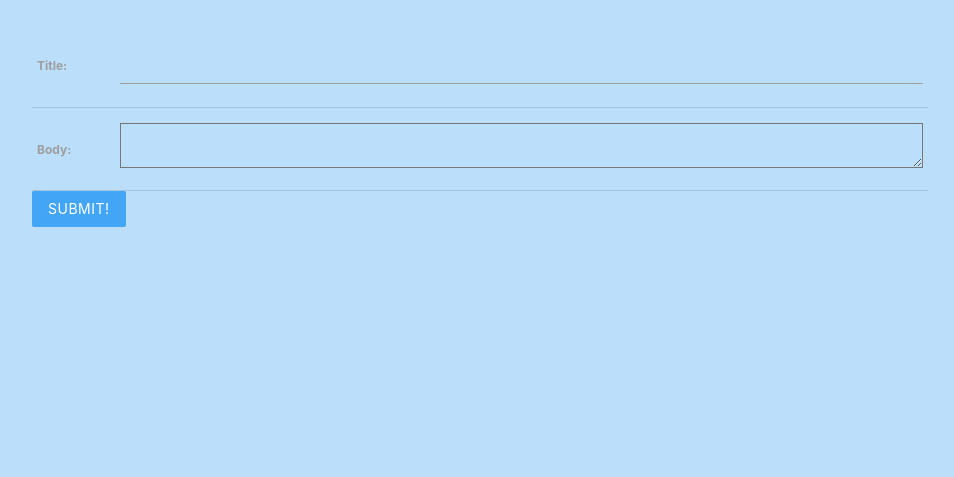
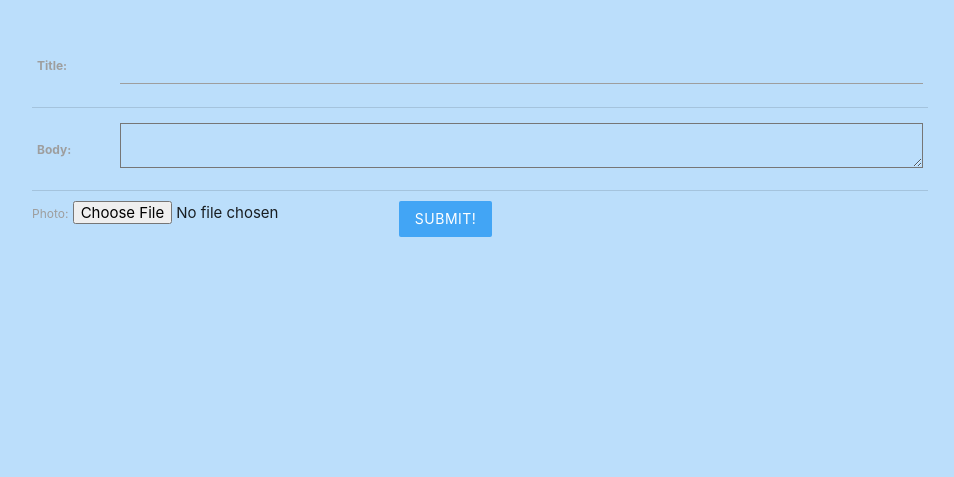
Before and after one commit to ShadowXG/Luminate, a Django app: page /posts/create/ in a window 1280 px wide. Shown: the part 177-654 px from the top of the page, without its empty margins (160-1114 px from the left). Run offline with Django 4.2, Linux system fonts and the light colour scheme.

Commit message:
can add photos, just not showing up yet

```diff
--- a/main_app/admin.py
+++ b/main_app/admin.py
@@ -1,6 +1,7 @@
 from django.contrib import admin
-from .models import Post, Like
+from .models import Post, Like, Photo
 
 # Register your models here.
 admin.site.register(Post)
 admin.site.register(Like)
+admin.site.register(Photo)
--- a/main_app/models.py
+++ b/main_app/models.py
@@ -11,7 +11,7 @@ class Post(models.Model):
     user = models.ForeignKey(User, on_delete=models.CASCADE)
     created_date = models.DateTimeField(default=timezone.now)
     likes = models.ManyToManyField(User, through='Like', related_name='post_likes')
-    # replies = models.ManyToManyField(User, through='Reply', related_name='post_replies')
+    photo = models.ImageField(upload_to='posts/', blank=True, null=True)
 
     class Meta:
         ordering = ['-created_date']
@@ -28,3 +28,10 @@ class Reply(models.Model):
 class Like(models.Model):
     user = models.ForeignKey(User, on_delete=models.CASCADE)
     post = models.ForeignKey(Post, on_delete=models.CASCADE)
+
+class Photo(models.Model):
+    url = models.CharField(max_length=200)
+    post = models.ForeignKey(Post, on_delete=models.CASCADE, related_name='post_photos')
+
+    def __str__(self):
+        return f"Photo for post_id: {self.post_id} @{self.url}"
--- a/main_app/templates/main_app/post_form.html
+++ b/main_app/templates/main_app/post_form.html
@@ -5,11 +5,13 @@
     {% else %}
         <h1>Add a Post</h1>
     {% endif %}
-        <form action="" method="POST">
+        <form action="" method="POST" enctype="multipart/form-data">
             {% csrf_token %}
             <table>
                 {{ form.as_table }}
             </table>
-            <input type="submit" value="Submit!" class="btn blue lighten-1">
+            <label for="id_photo">Photo:</label>
+            <input type="file" name="photo" id="id_photo">
+            <input type="submit" value="Submit!" class="btn blue lighten-1" style="margin-top: 10px;">
         </form>
 {% endblock %}
--- a/main_app/templates/posts/index.html
+++ b/main_app/templates/posts/index.html
@@ -7,6 +7,9 @@
             <div class="card-content">
                 <p class="float-right" style="float: right">posted: {{post.created_date}}</p>
                 <span class="card-title">{{ post.title }}</span>
+                {% if post.photo %}
+                    <img src="{{ post.photo.url }}" alt="blog photo">
+                {% endif %}
                 <p>Body: {{ post.body }}</p>
             </div>
             <div class="card-action">
--- a/main_app/urls.py
+++ b/main_app/urls.py
@@ -3,14 +3,20 @@ from . import views
 
 urlpatterns = [
     path('', views.home, name='home'),
+    # post paths
     path('posts/', views.posts_index, name='index'),
     path('posts/create/', views.PostCreate.as_view(), name='posts_create'),
     path('posts/<int:pk>/update/', views.PostUpdate.as_view(), name='posts_update'),
     path('posts/<int:pk>/delete/', views.PostDelete.as_view(), name='posts_delete'),
     path('posts/<int:post_id>/like/', views.toggle_like, name='toggle_like'),
+    # add photo path
+    path('posts/<int:post_id>/add_photo/', views.add_photo, name='add_photo'),
+    # likes path
     path('likes/', views.liked_posts, name='liked_posts'),
+    # replies paths
     path('replies/', views.add_reply, name='add_reply'),
     path('replies/<int:pk>/update/', views.ReplyUpdate.as_view(), name='reply_update'),
     path('replies/<int:pk>/delete/', views.ReplyDelete.as_view(), name='reply_delete'),
+    # account path
     path('accounts/signup/', views.signup, name='signup'),
 ]
--- a/main_app/views.py
+++ b/main_app/views.py
@@ -1,11 +1,17 @@
 from django.shortcuts import render, redirect, get_object_or_404
 from django.views.generic.edit import CreateView, UpdateView, DeleteView
-from django.views.generic import ListView
-from django.views.generic.detail import DetailView
-from .models import Post, Like, Reply
+from .models import Post, Like, Reply, Photo
 from django.contrib.auth import login
 from django.contrib.auth.forms import UserCreationForm
-from django.urls import reverse
+# from django.urls import reverse
+import uuid # pthon pakage for creating unique identifiers
+import boto3 # what we'll use to connect to s3
+from django.conf import settings
+
+AWS_ACCESS_KEY = settings.AWS_ACCESS_KEY
+AWS_SECRET_ACCESS_KEY = settings.AWS_SECRET_ACCESS_KEY
+S3_BUCKET = settings.S3_BUCKET
+S3_BASE_URL = settings.S3_BASE_URL
 
 # Create your views here.
 def home(request):
@@ -82,3 +88,30 @@ class ReplyUpdate(UpdateView):
 class ReplyDelete(DeleteView):
     model = Reply
     success_url = '/posts/'
+
+def add_photo(request, post_id):
+    # photo-file will be the name attribute of our form input
+    photo_file = request.FILES.get('photo-file', None)
+    # use conditional logic to make sure a file is present
+    if photo_file:
+        # S3_BASE_URL
+        # if present, we'll use this to create a reference to the boto3 client
+        s3 = boto3.client('s3', aws_access_key_id=AWS_ACCESS_KEY, aws_secret_access_key=AWS_SECRET_ACCESS_KEY)
+        # create a uniqu key for our photos
+        key = uuid.uuid4().hex[:6] + photo_file.name[photo_file.name.rfind('.'):]
+        try:
+            # if success
+            s3.upload_fileobj(photo_file, S3_BUCKET, key)
+            # build the full url string to upload the s3
+            url = f"{S3_BASE_URL}{S3_BUCKET}/{key}"
+            # if our upload was successful
+            # we want to ust that photo location to creat a Photo model
+            photo = Photo(url=url, post_id=post_id)
+            # save the photo to the db
+            photo.save()
+        except Exception as error:
+            # print an error message
+            print('Error uploading photo', error)
+            return redirect('index')
+
+    return redirect('index')
```
Also changed, not shown: projectcapstone/settings.py (+13 -2 lines), main_app/migrations/0008_photo.py (added), main_app/migrations/0009_post_photo_alter_photo_post.py (added), posts/Capstone-ERD.jpg (added), 1 other file.
